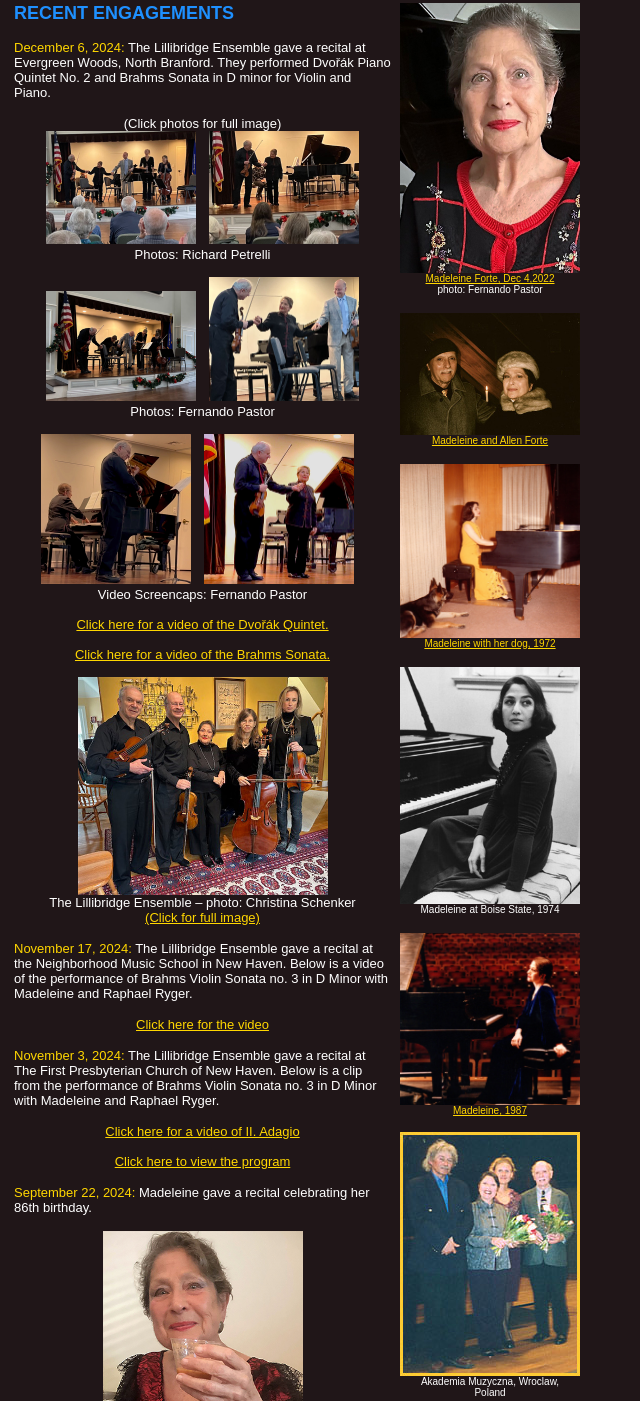
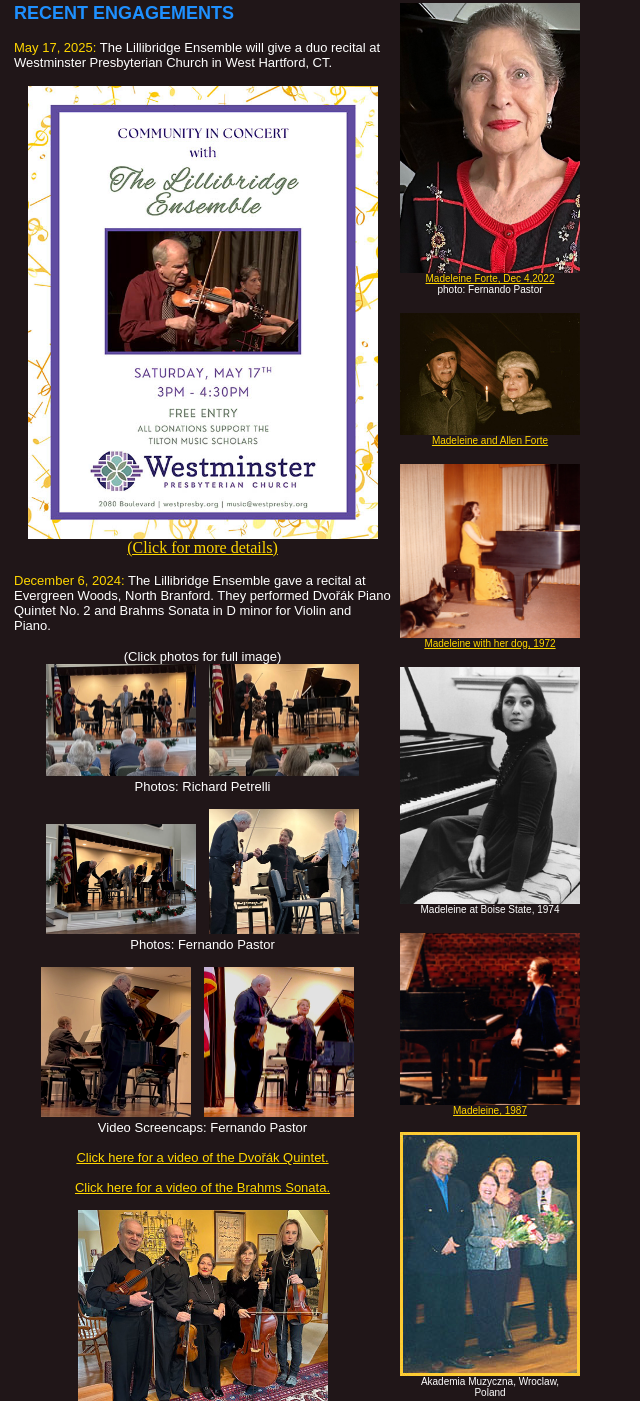
Before and after one commit to madeleineforte/madeleineforte.github.io, a plain HTML site: page engagements.html in a window 1280 px wide. Shown: the part 119-1520 px from the top of the page, without its empty margins (0-640 px from the left). Drawn offline with Linux system fonts and the light colour scheme.

Commit message:
added info on 20250517 concert to engagements.html

```diff
--- a/engagements.html
+++ b/engagements.html
@@ -70,6 +70,15 @@ CSAct[/*CMP*/ 'CE43EF743'] = new Array(OUTOpenImageWindow,/*URL*/ 'resources/unt
 				<font face="Arial,Helvetica,Geneva,Swiss,SunSans-Regular" color="#1e90ff" size="4"><b>RECENT ENGAGEMENTS</b></font>
 
 				  <div>
+				  <p><font size="2" color="#ffd700" face="Arial,Helvetica,Geneva,Swiss,SunSans-Regular">May 17, 2025: </font><font size="2" color="white" face="Arial,Helvetica,Geneva,Swiss,SunSans-Regular">The Lillibridge Ensemble will give a duo recital at Westminster Presbyterian Church in West Hartford, CT.</font></p>
+                </div>
+
+				  <div align="center">
+
+			      <a href="resources/20250517_lillibridge_poster.pdf" target="_blank"><img src="resources/20250517_lillibridge_poster_thumb.jpg" alt="Sept 15, 2019 Trio Recital" width="350" border="0"><div style="margin:0 auto;">(Click for more details)</div></a>
+                  </div>
+
+			    <div>
 				  <p><font size="2" color="#ffd700" face="Arial,Helvetica,Geneva,Swiss,SunSans-Regular">December 6, 2024: </font><font size="2" color="white" face="Arial,Helvetica,Geneva,Swiss,SunSans-Regular">The Lillibridge Ensemble gave a recital at Evergreen Woods, North Branford. They performed Dvořák Piano Quintet No. 2 and Brahms Sonata in D minor for Violin and Piano.</font></p>
 				  <p><center><font color="white" size="2" face="Arial,Helvetica,Geneva,Swiss,SunSans-Regular">
                   (Click photos for full image)
```
Also changed, not shown: resources/20250517_lillibridge_poster_thumb.jpg (added), 1 other file.
